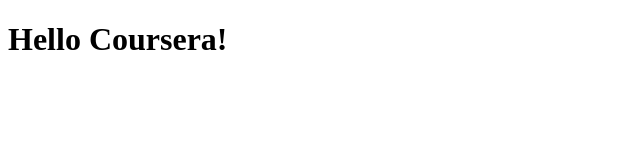
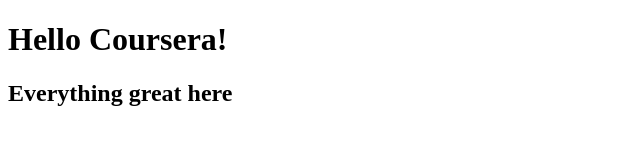
Before and after one commit to HoDucManhNguyen/coursera-test, a plain HTML site: page site/index.html in a window 1280 px wide. Shown: the whole page, without its empty margins (0-640 px from the left). Drawn offline with Linux system fonts and the light colour scheme.

Commit message:
New feature

```diff
--- a/site/index.html
+++ b/site/index.html
@@ -9,6 +9,7 @@
 <body>
 
     <h1>Hello Coursera!</h1>
+    <h2>Everything great here</h2>
 
 </body>
 </html>
```
